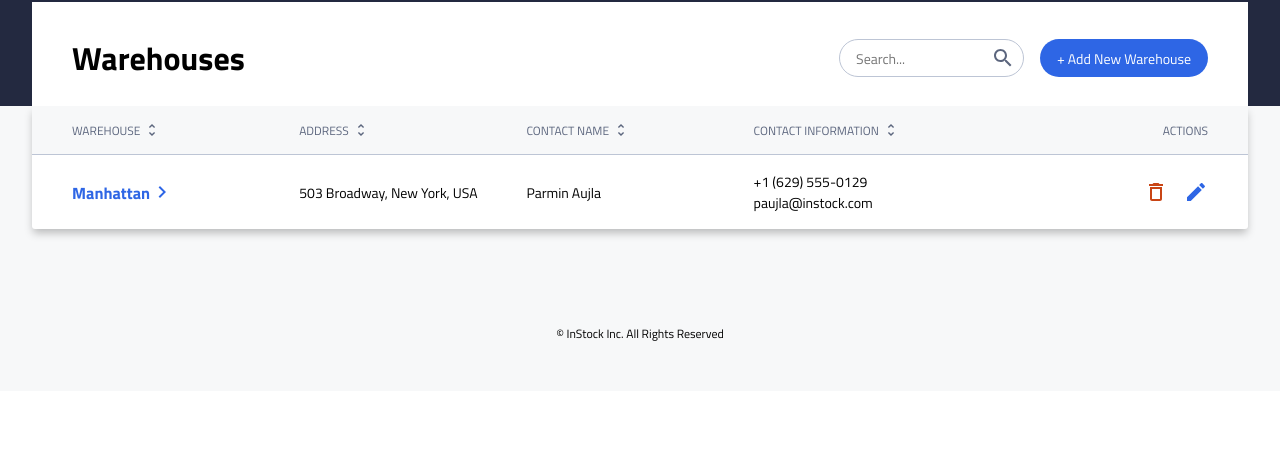
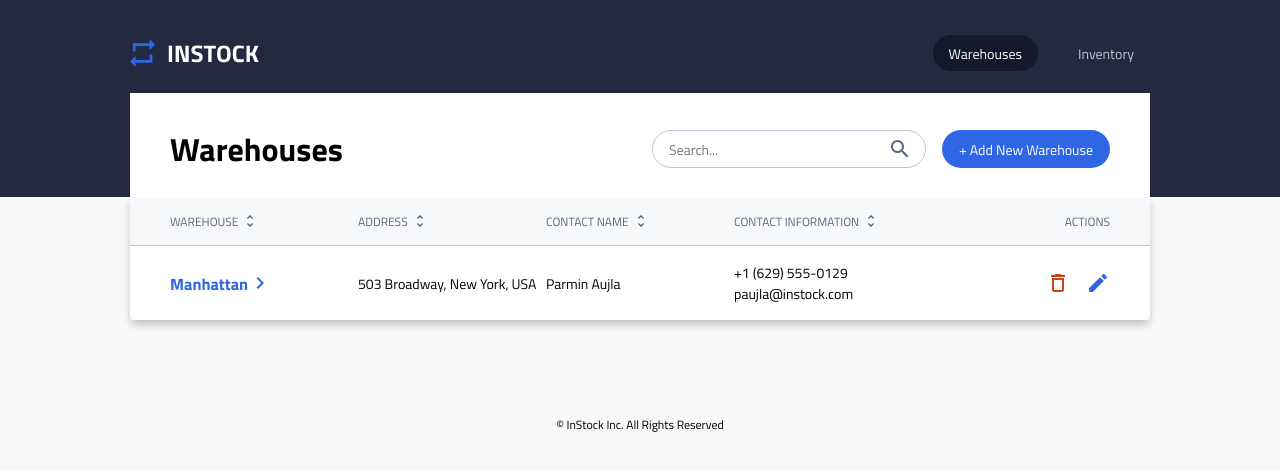
Before and after one commit to j-stax/instock-client, a React (Vite) app: page / in a window 1280 px wide. Shown: the top 470 px of the page. Built offline with nearby package versions, Linux system fonts and the light colour scheme.

Commit message:
Finish desktop styling for Warehouses.jsx

```diff
--- a/src/App.scss
+++ b/src/App.scss
@@ -26,4 +26,8 @@ main {
   @include tablet {
     padding: 0 2rem;
   }
+
+  @include desktop {
+    padding: 0 8.125rem;
+  }
 }
--- a/src/components/Header/Header.scss
+++ b/src/components/Header/Header.scss
@@ -13,7 +13,7 @@
     }
 
     @include desktop {
-        padding: 2.1875rem 5.625rem;
+        padding: 2.1875rem 8.125rem 7.875rem;
     }
 
     &__logo {
--- a/src/pages/Warehouses/Warehouses.jsx
+++ b/src/pages/Warehouses/Warehouses.jsx
@@ -4,7 +4,6 @@ import SortIcon from '../../assets/icons/sort-24px.svg?react'
 import Warehouse from '../../components/Warehouse/Warehouse'
 
 export default function Warehouses() {
-    //TODO: WAREHOUSE COMPONENT STARTING FROM MOBILE VIEW
     return (
         <div className="warehouses">
             <div className="warehouses__header">
--- a/src/pages/Warehouses/Warehouses.scss
+++ b/src/pages/Warehouses/Warehouses.scss
@@ -25,6 +25,8 @@
 
         @include desktop {
             padding: 2rem 2.5rem 1.5rem;
+            left: 8.125rem;
+            right: 8.125rem;
         }
     }
 
@@ -75,6 +77,10 @@
             height: 2.375rem;
             width: 11.56rem;
             font-size: $p2;
+        }
+
+        @include desktop {
+            width: 17.125rem;
         }
 
         &:focus {
```
